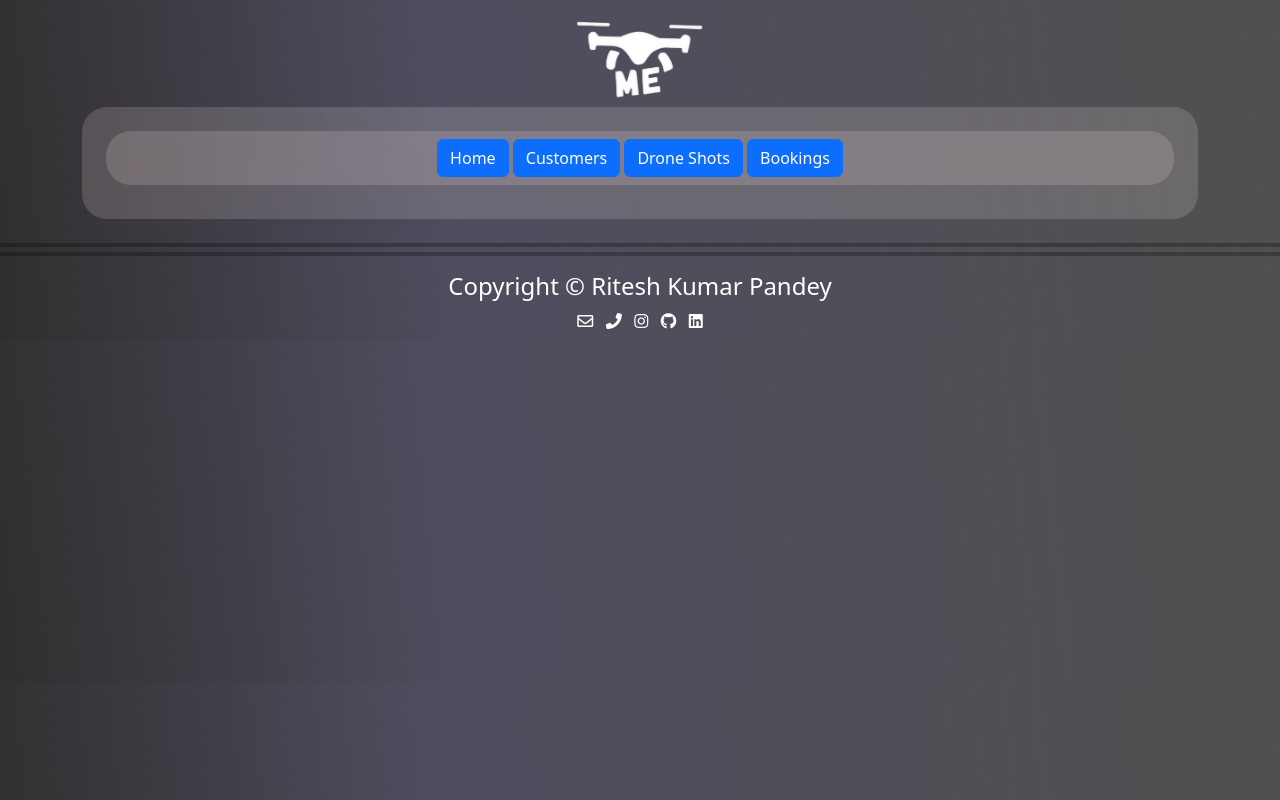
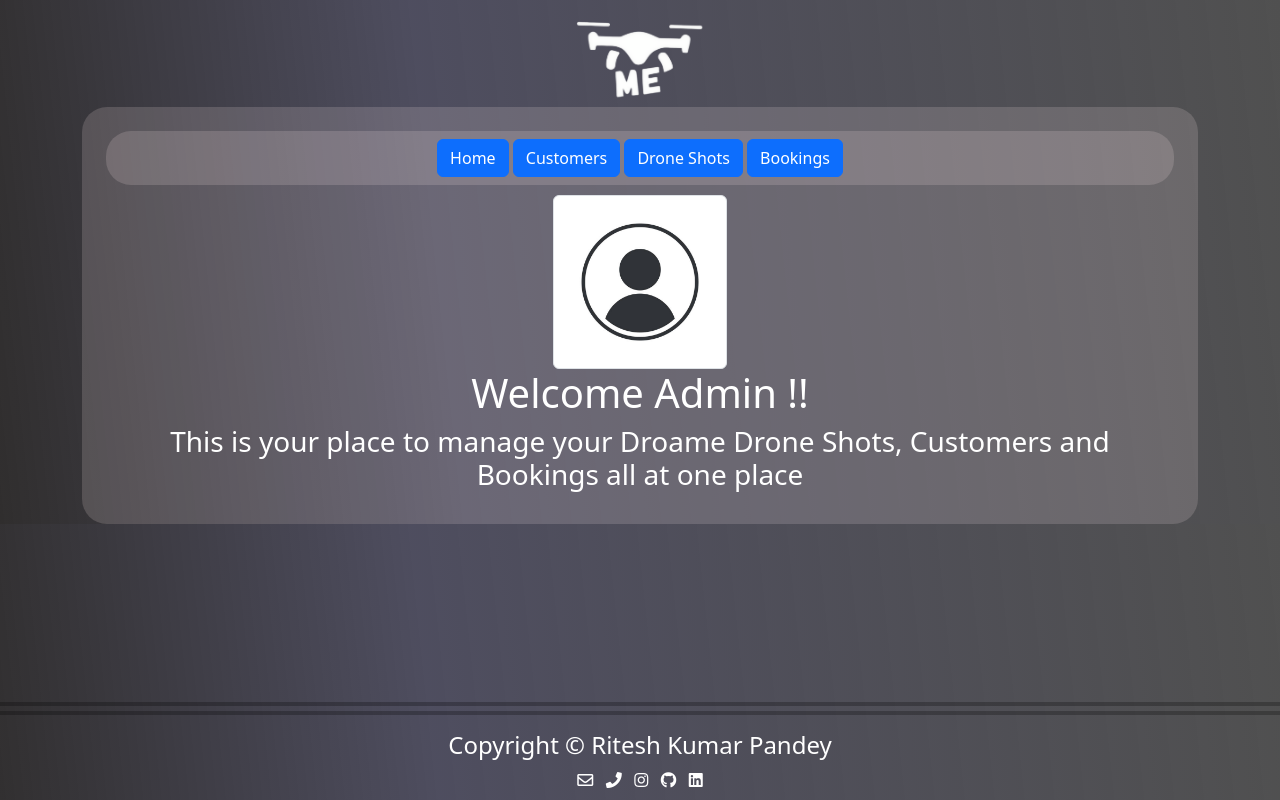
Before and after one commit to riteshkpandey28/droame, a Flask app: page / in a window 1280 px wide. Run offline with Flask 3, Linux system fonts and the light colour scheme; some libraries are stand-ins or nearby versions.

Commit message:
cleaned workspace

```diff
--- a/static/css/style.css
+++ /dev/null
@@ -1,30 +0,0 @@
-body {
-  color: white !important;
-  background: linear-gradient(
-    84deg,
-    rgb(48, 46, 46) 0%,
-    rgba(34, 33, 55, 0.799) 35%,
-    rgba(0, 0, 0, 0.687) 100%
-  );
-}
-
-.glass {
-  background-color: rgba(255, 235, 235, 0.159) !important;
-  border-radius: 25px !important;
-}
-
-.table-wrapper {
-  max-height: 350px;
-  overflow: auto;
-  display: inline-block;
-}
-
-.icons a {
-  text-decoration: none;
-}
-.icons i {
-  color: white;
-}
-.icons i:hover {
-  color: red;
-}
--- a/templates/base.html
+++ b/templates/base.html
@@ -7,13 +7,11 @@
     <meta name="viewport" content="width=device-width, initial-scale=1.0">
     <title>Droame | {% block title %}{% endblock %}</title>
 
-    <!-- CUSTOM CSS -->
-    <link rel="stylesheet" href="{{ url_for('static', filename='css/style.css') }}">
-
     <!-- BOOTSTRAP -->
     <link href="https://cdn.jsdelivr.net/npm/bootstrap@5.3.0-alpha2/dist/css/bootstrap.min.css" rel="stylesheet"
         integrity="sha384-aFq/bzH65dt+w6FI2ooMVUpc+21e0SRygnTpmBvdBgSdnuTN7QbdgL+OapgHtvPp" crossorigin="anonymous">
 
+    <!-- jQUERY -->
     <script src="https://ajax.googleapis.com/ajax/libs/jquery/2.1.1/jquery.min.js"></script>
 
     <!-- Fontawesome -->
@@ -25,7 +23,7 @@
 <body>
 
     <div class="text-center my-1">
-        <img src="{{ url_for('static', filename='images/logo.png') }}" alt="" style="max-width: 10%;">
+        <img src="{{ url_for('static', filename='logo.png') }}" alt="" style="max-width: 10%;">
     </div>
 
     <main>
@@ -65,10 +63,39 @@
         </div>
     </div>
 
-    <!-- BOOTSTRAP -->
-    <script src="https://cdn.jsdelivr.net/npm/bootstrap@5.3.0-alpha2/dist/js/bootstrap.bundle.min.js"
-        integrity="sha384-qKXV1j0HvMUeCBQ+QVp7JcfGl760yU08IQ+GpUo5hlbpg51QRiuqHAJz8+BrxE/N"
-        crossorigin="anonymous"></script>
+    <!-- CUSTOM STYLE -->
+    <style>
+        body {
+            color: white !important;
+            background: linear-gradient(84deg,
+                    rgb(48, 46, 46) 0%,
+                    rgba(34, 33, 55, 0.799) 35%,
+                    rgba(0, 0, 0, 0.687) 100%);
+        }
+
+        .glass {
+            background-color: rgba(255, 235, 235, 0.159) !important;
+            border-radius: 25px !important;
+        }
+
+        .table-wrapper {
+            max-height: 350px;
+            overflow: auto;
+            display: inline-block;
+        }
+
+        .icons a {
+            text-decoration: none;
+        }
+
+        .icons i {
+            color: white;
+        }
+
+        .icons i:hover {
+            color: red;
+        }
+    </style>
 </body>
 
 </html>
--- a/templates/index.html
+++ b/templates/index.html
@@ -3,22 +3,23 @@
 {% block title %} Home Page {% endblock %}
 
 {% block content %}
-<!-- <div class="container">
-    <div class="card">
-        <div class="row">
-            <div class="col-lg-4 p-5">
-                <img src="{{ url_for('static', filename='images/profile.jpg') }}" alt=""
-                    class="img-fluid img-thumbnail">
-            </div>
-            <div class="card-body col-lg-8 p-5 align-middle">
-                <h2 class="card-title text-uppercase">Operator Panel</h2>
-                <p class="card-text">Welcome ! <br> This is the Admin Dashboard <br> One Place to Manage
-                    Customers, Drone Shots and their Bookings ! </p>
-                <a href="/customer" class="btn btn-primary">Customers</a>
-                <a href="/drone" class="btn btn-primary">Drone Shots</a>
-                <a href="/booking" class="btn btn-primary">Bookings</a>
-            </div>
-        </div>
+<div class="container">
+
+    <div class="text-center">
+        <img src="{{ url_for('static', filename='profile.jpg') }}" alt="" class="img-fluid img-thumbnail col-2">
     </div>
-</div> -->
+
+    <div class="text-center">
+        <h1>Welcome Admin !!</h1>
+        <h3>This is your place to manage your Droame Drone Shots, Customers and Bookings all at one place</h3>
+    </div>
+</div>
+
+<style>
+    .footer {
+        position: fixed;
+        bottom: 0;
+        width: 100%;
+    }
+</style>
 {% endblock %}
```
Also changed, not shown: templates/booking.html (+8 -0 lines), Task.PNG (deleted), static/logo.png (renamed from static/images/logo.png), static/profile.jpg (renamed from static/images/profile.jpg).
